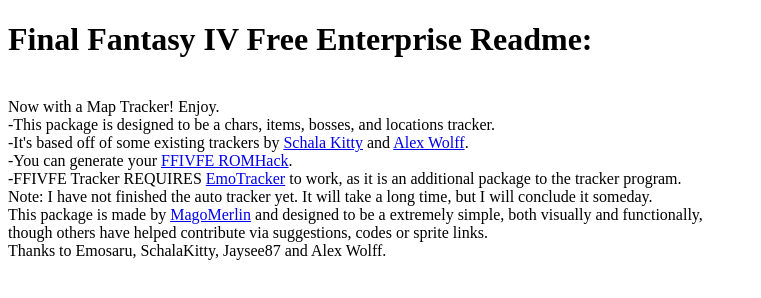
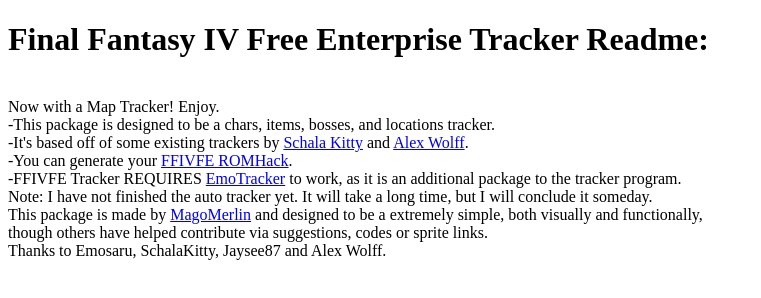
Before and after one commit to MagoMerlin/EmoTracker_MagoMerlin, a plain HTML site: page FF4FE/README.html in a window 1280 px wide. Shown: the whole page, without its empty margins (0-761 px from the left). Drawn offline with Linux system fonts and the light colour scheme.

Commit message:
Update README.html

```diff
--- a/FF4FE/README.html
+++ b/FF4FE/README.html
@@ -4,7 +4,7 @@
 	<title>FF4FE Tracker Readme</title>
 </head>
 <body>
-<h1>Final Fantasy IV Free Enterprise Readme:</h1>
+<h1>Final Fantasy IV Free Enterprise Tracker Readme:</h1>
 <br>
 Now with a Map Tracker! Enjoy.
 <br>
```
